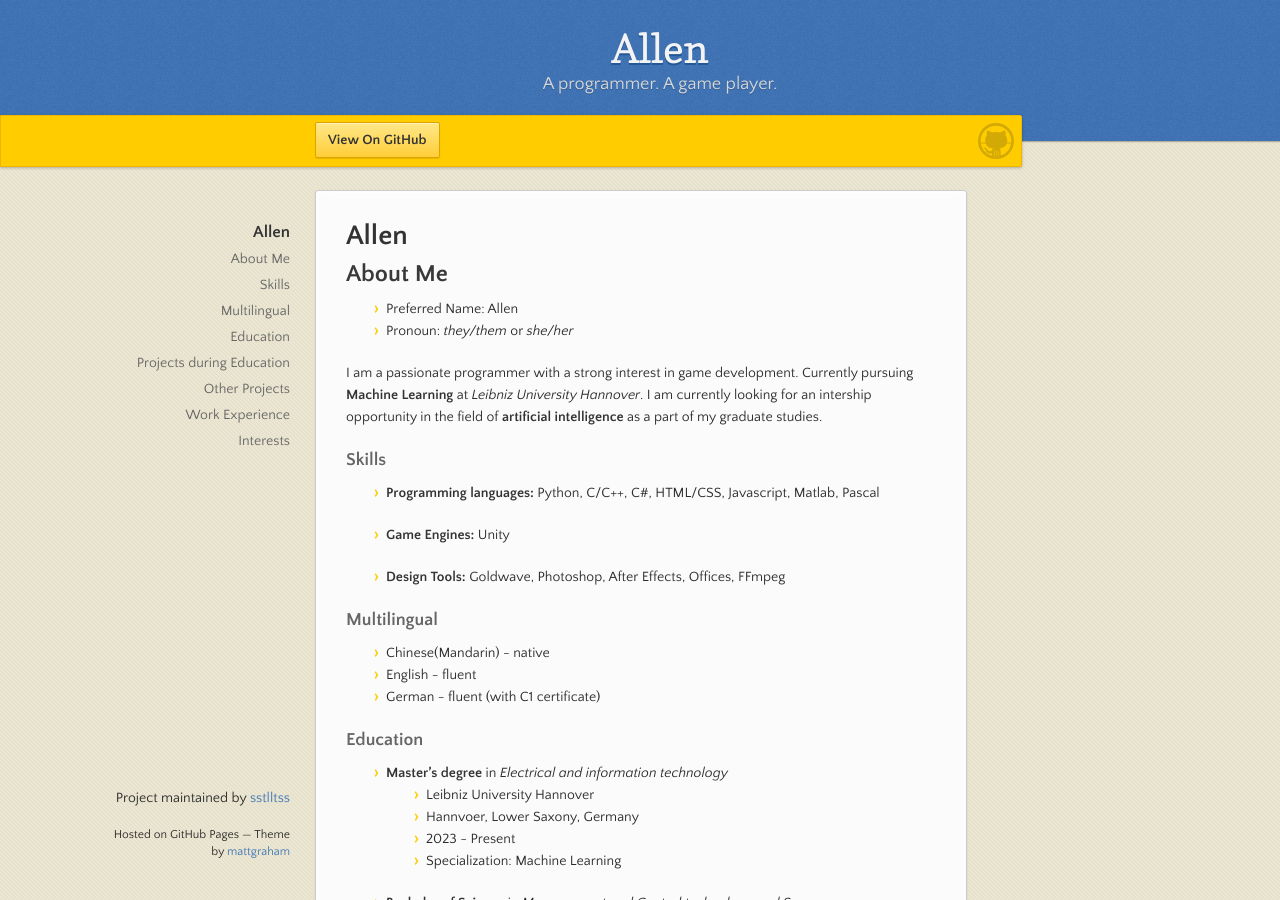
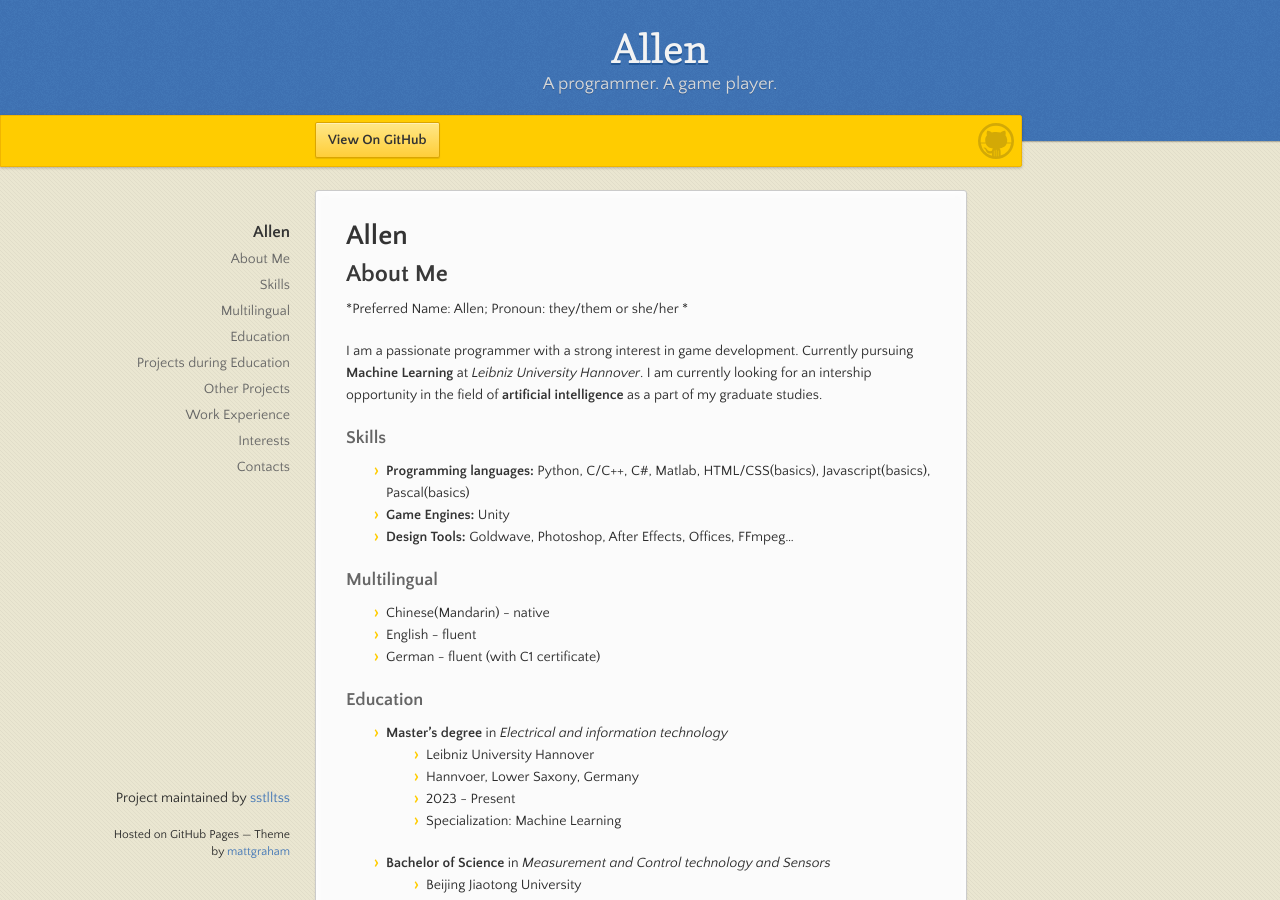
Before and after one commit to sstlltss/Lebenslauf, a Jekyll site: the page built from index.md, in a window 1280 px wide and 900 px high. Built offline with Jekyll 4.4.1, drawn with Linux system fonts in a browser that asks for light colours; our own code applies the rules of GitHub Pages for plain Markdown files; some of the changed text lies outside the part shown.

Commit message:
Update index.md

```diff
--- a/index.md
+++ b/index.md
@@ -4,19 +4,15 @@ layout: default
 # Allen
 
 ## About Me
-
-- Preferred Name: Allen
-- Pronoun: *they/them* or *she/her*
+*Preferred Name: Allen; Pronoun: they/them or she/her *
 
 I am a passionate programmer with a strong interest in game development. Currently pursuing **Machine Learning** at *Leibniz University Hannover*. I am currently looking for an intership opportunity in the field of **artificial intelligence** as a part of my graduate studies.
 
 ### Skills
 
-- **Programming languages:** Python, C/C++, C#, HTML/CSS, Javascript, Matlab, Pascal
-
+- **Programming languages:** Python, C/C++, C#, Matlab, HTML/CSS(basics), Javascript(basics), Pascal(basics)
 - **Game Engines:** Unity
-
-- **Design Tools:** Goldwave, Photoshop, After Effects, Offices, FFmpeg
+- **Design Tools:** Goldwave, Photoshop, After Effects, Offices, FFmpeg...
 
 ### Multilingual
 
@@ -31,7 +27,6 @@ I am a passionate programmer with a strong interest in game development. Current
   - Hannvoer, Lower Saxony, Germany
   - 2023 - Present
   - Specialization: Machine Learning
-
 - **Bachelor of Science** in *Measurement and Control technology and Sensors*
   - Beijing Jiaotong University
   - Beijing, China
@@ -103,9 +98,12 @@ I am a passionate programmer with a strong interest in game development. Current
   - MMORPG (FFXIV)
   - Indie games on steam & itch.io
   - Waiting for new Nintendo Switch since 2022
-- **Cooking**
-  - Without baking
+- **Cooking:** without baking
 - **Musicals & Music**
-  - Wie wird man seinen Schatten los?
-- **Writing**
-  - Fanfictions
+  - *"Wie wird man seinen Schatten los?"*
+- **Writing:** fanfictions
+
+### Contacts
+
+- [Linkedin](https://www.linkedin.com/in/yuwei-wu-114797338/)
+- Email: achsstlltss@gmail.com
```
